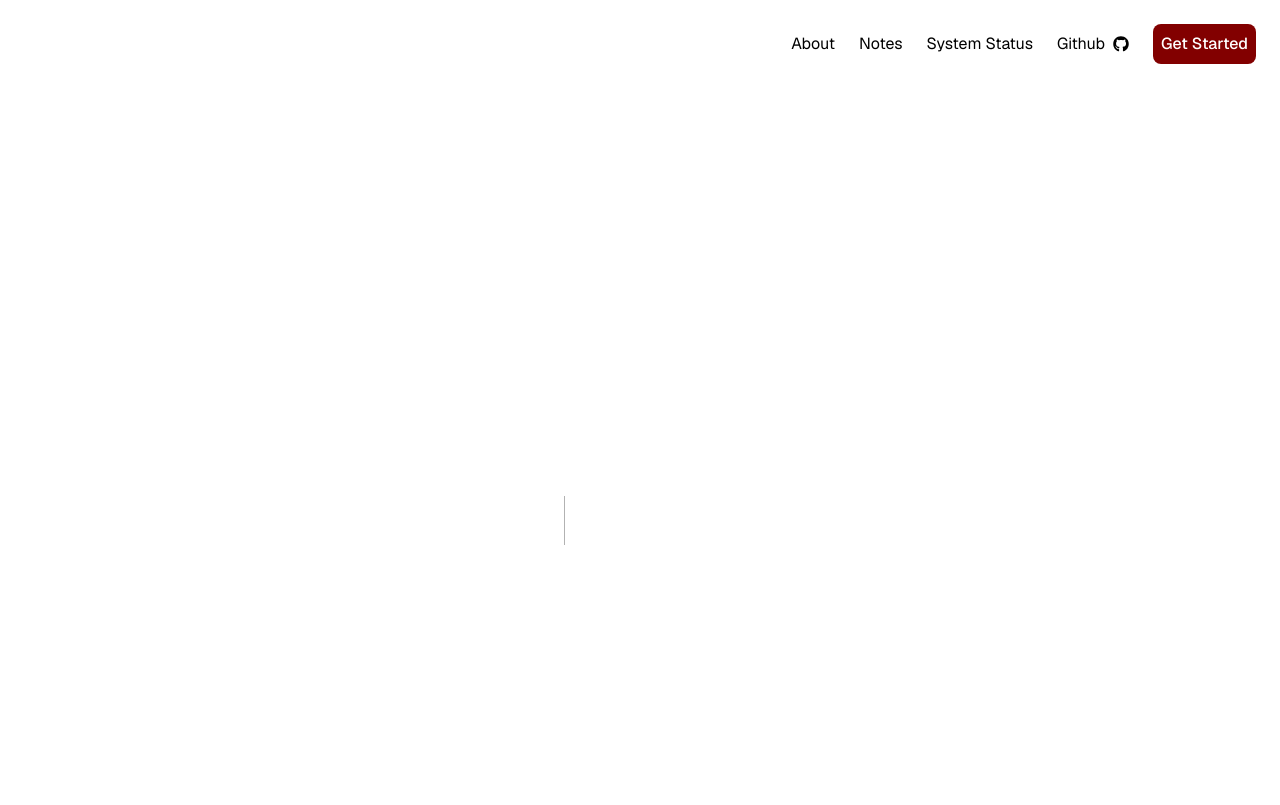
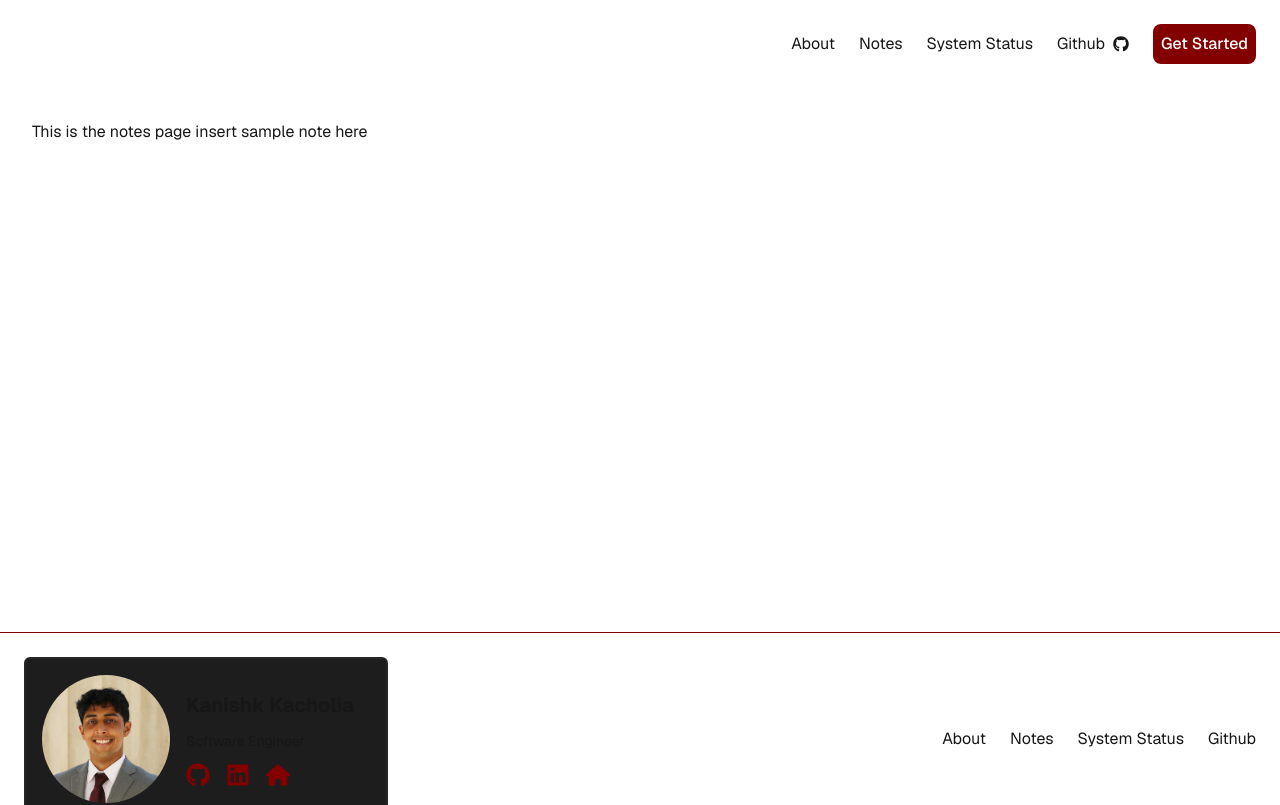
Before and after one commit to Kanishk-K/Zircon, a Next.js app in the folder frontend/: page /notes in a window 1280 px wide. Before the commit this address had no page. Shown: the top 805 px of the page. Built offline with nearby package versions, Linux system fonts and the light colour scheme.

Commit message:
🍡 Added sticky header and links

```diff
--- /dev/null
+++ b/frontend/src/app/notes/page.tsx
@@ -0,0 +1,5 @@
+export default function Home() {
+  return (
+    <div>This is the notes page insert sample note here</div>
+  );
+}
--- a/frontend/src/components/layout/navbar.tsx
+++ b/frontend/src/components/layout/navbar.tsx
@@ -3,16 +3,20 @@
 
 export default function Navbar() {
     return (
-        <nav className="flex flex-row w-full justify-between p-6 max-w-[1376px] mb-8">
+        <nav className="w-full flex flex-row justify-center sticky top-0 dark:bg-neutral-950 z-10 mb-8">
+            <div className="flex flex-row w-full justify-between p-6 max-w-[1376px]">
+                <a href="/">
                     <Image className="h-10 w-auto" src="/vercel.svg" alt="Logo" width={173} height={150} />
+                </a>
                 <div className="hidden md:flex flex-row items-center gap-6">
                     <a href="#" className="hover:text-white">About</a>
-                <a href="#" className="hover:text-white">Notes</a>
+                    <a href="/notes" className="hover:text-white">Notes</a>
                     <a href="#" className="hover:text-white">System Status</a>
                     <a href="#" className="hover:text-white flex flex-row items-center gap-2">Github <FaGithub /></a>
                     <a href="#" className="p-2 bg-brand text-background font-medium rounded-lg transition-all duration-300 hover:scale-105 hover:shadow-md">Get Started</a>
                 </div>
                 <a href="#" className="md:hidden text-brand font-medium rounded-lg flex items-center"><FaGithub size={'2em'} /></a>
+            </div>
         </nav>
     )
 }
```
Lines whose indentation alone changed are shown as unchanged.
